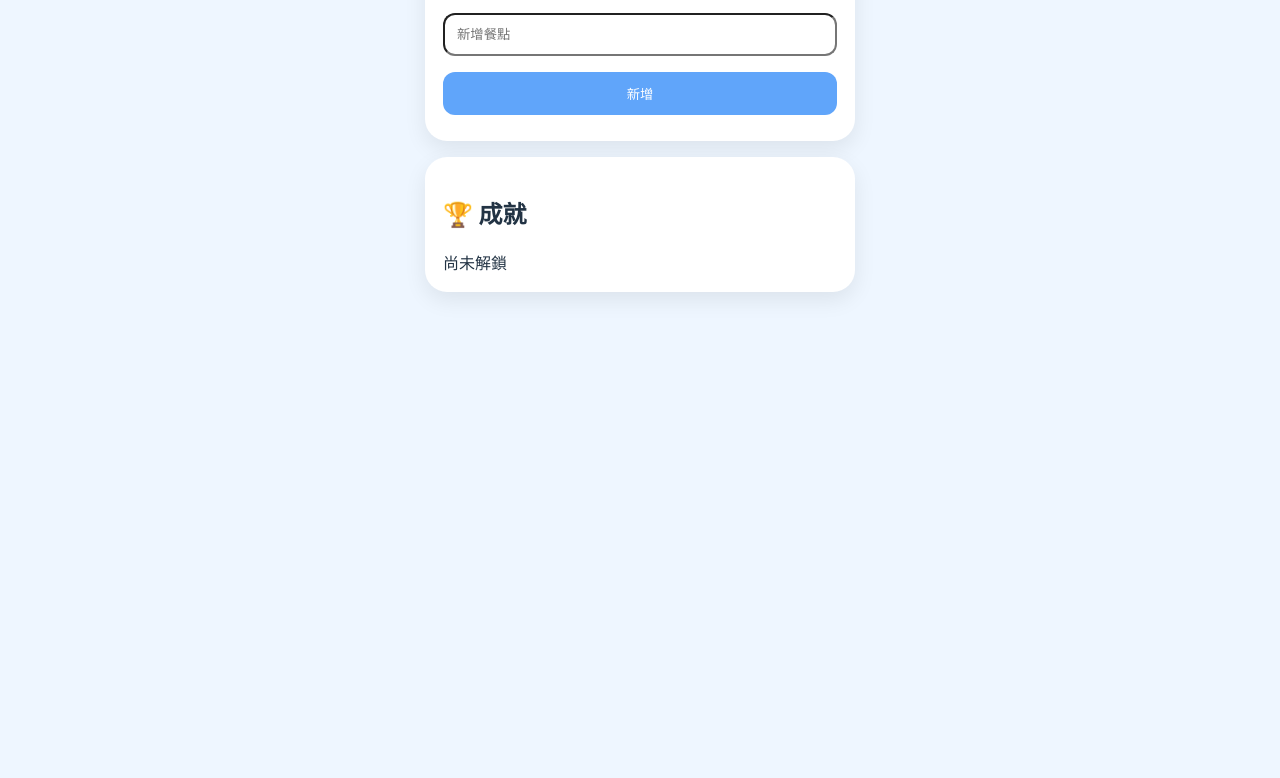
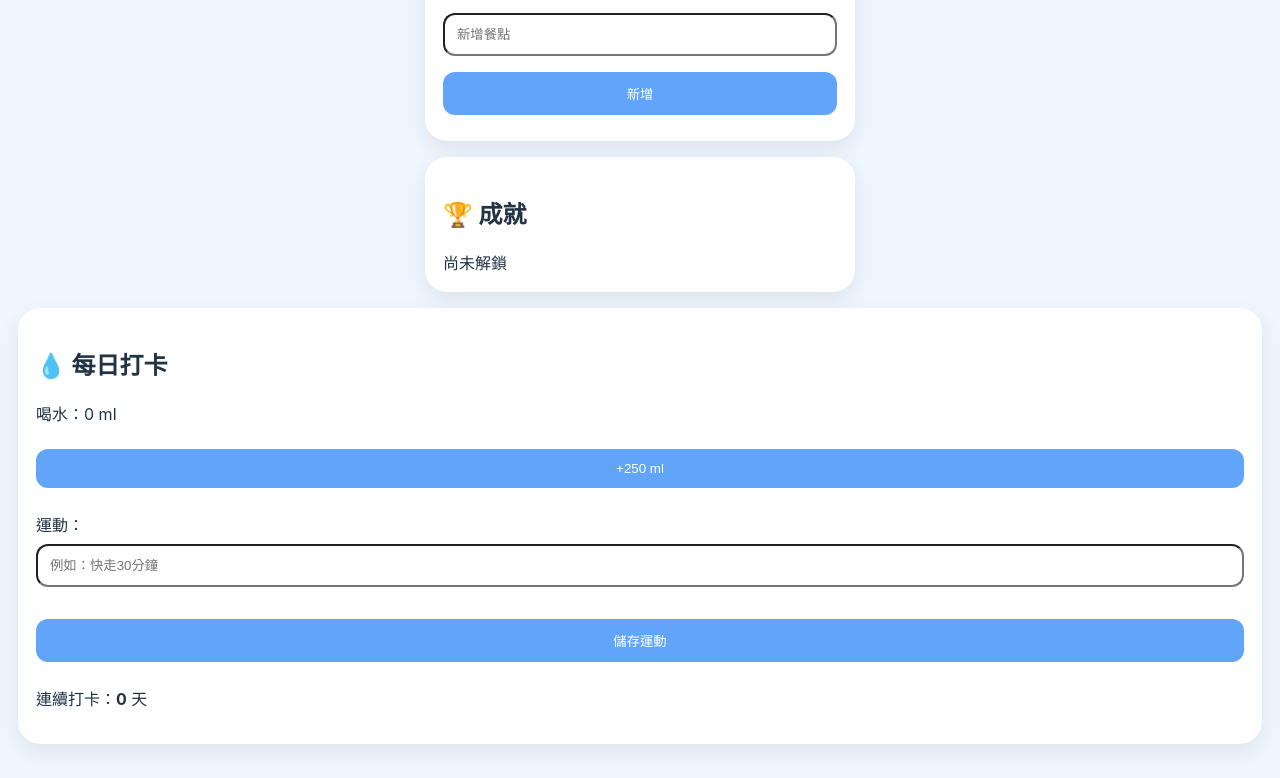
Before and after one commit to dh2827/49kg-project, a plain HTML site: page index.html in a window 1280 px wide. Shown: the part 848-1626 px from the top of the page. Before the commit the page ends 1174 px from the top, so only its background shows below. Drawn offline with Linux system fonts and the light colour scheme.

Commit message:
Add files via upload

```diff
--- a/app.js
+++ b/app.js
@@ -64,3 +64,8 @@ function drawDinner(){
  const arr=getFoodDB().dinner;
  meal.innerHTML="<div style='padding:14px;background:#f8fbff;border-radius:14px'>"+arr[Math.floor(Math.random()*arr.length)]+"</div>";
 }
+
+function addWater(){let v=(+localStorage.getItem("water")||0)+250;localStorage.setItem("water",v);document.getElementById("waterVal").textContent=v;}
+function saveExercise(){localStorage.setItem("exercise",document.getElementById("exercise").value);incStreak();alert("已儲存");}
+function incStreak(){const d=new Date().toISOString().slice(0,10);if(localStorage.getItem("last")!==d){let n=(+localStorage.getItem("streak")||0)+1;localStorage.setItem("streak",n);localStorage.setItem("last",d);document.getElementById("streak").textContent=n;}}
+window.addEventListener("load",()=>{document.getElementById("waterVal").textContent=localStorage.getItem("water")||0;document.getElementById("exercise").value=localStorage.getItem("exercise")||"";document.getElementById("streak").textContent=localStorage.getItem("streak")||0;});
--- a/index.html
+++ b/index.html
@@ -29,4 +29,4 @@
 <div id="badges"></div>
 </div>
 </div>
-<script src="app.js"></script></body></html>
+<div class="card"><h2>💧 每日打卡</h2><p>喝水：<span id="waterVal">0</span> ml</p><button onclick="addWater()">+250 ml</button><p>運動：<input id="exercise" placeholder="例如：快走30分鐘"></p><button onclick="saveExercise()">儲存運動</button><p>連續打卡：<b id="streak">0</b> 天</p></div><script src="app.js"></script></body></html>
```
Also changed, not shown: 1 other file.
